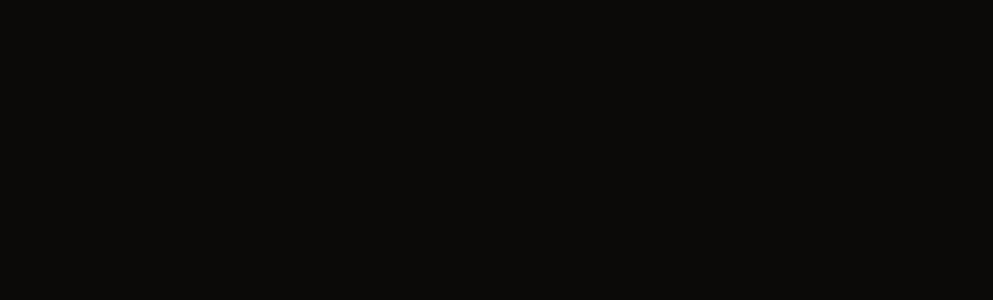
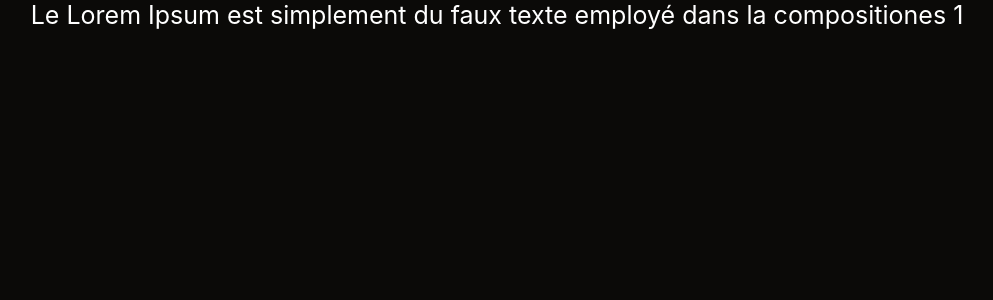
Before and after one commit to moonspark78/marvelAPI, a React (Create React App) app: page /1 in a window 1280 px wide. Before the commit this address had no page. Shown: the top 300 px of the page, without its empty margins (143-1136 px from the left). Built offline with nearby package versions, Linux system fonts and the light colour scheme.

Commit message:
:art:  MarvelAPI   :rocket:

```diff
--- a/src/App.jsx
+++ b/src/App.jsx
@@ -1,6 +1,7 @@
 import logo from './logo.svg';
 import './App.css';
 import {Main} from "../src/Components/Main"
+import {Marvel} from "../src/Components/Marvel"
 import { Routes, Route } from 'react-router-dom';
 
 function App() {
@@ -8,6 +9,7 @@ function App() {
     <div className="App">
     <Routes>
       <Route path="/" element={<Main/>}/>
+      <Route path="/:id" element={<Marvel/>}/>
     </Routes>
     </div>
   );
--- /dev/null
+++ b/src/Components/Marvel.jsx
@@ -0,0 +1,15 @@
+import axios from 'axios';
+import React from 'react'
+import {useParams} from "react-router-dom"
+
+export const Marvel = () => {
+    const {id} = useParams()
+    const fetch = async()=> {
+        const res = await axios.get(`https://gateway.marvel.com:443/v1/public/characters/${id}?ts=1&apikey=f66445c5348289a347bb12ba06e99853&hash=7aaa8bc006a3cb9db66e8f9fcf477902`)
+    }
+  return (
+    <>
+        <p>Le Lorem Ipsum est simplement du faux texte employé dans la compositiones {id} </p>
+    </>
+  )
+}
```
